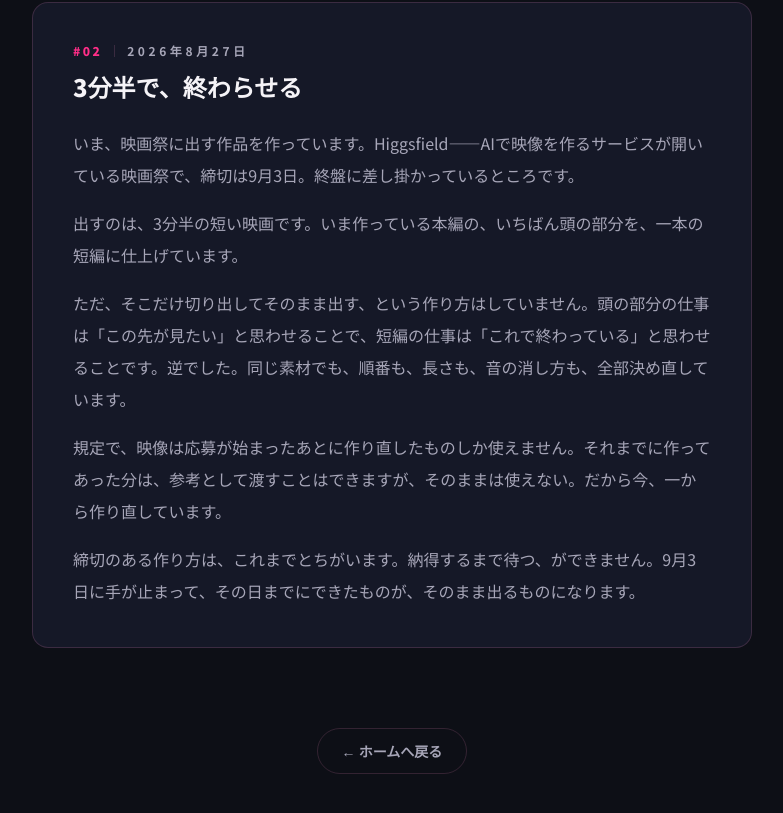
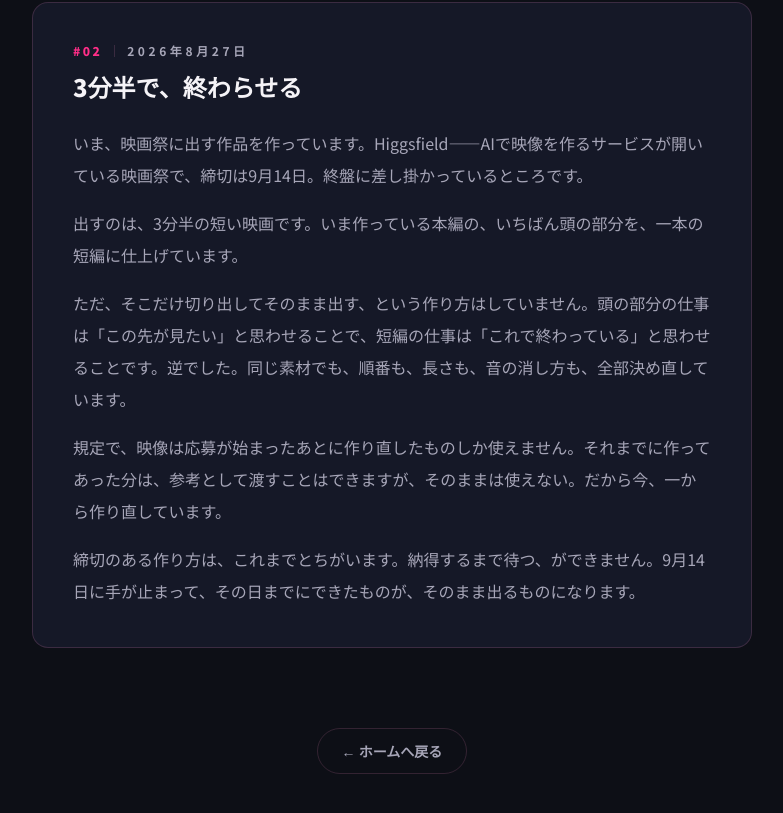
Before and after one commit to nakanointeria5963-alt/home-page, a Next.js app: page /journal in a window 1280 px wide. Shown: the part 1594-2407 px from the top of the page, without its empty margins (248-1031 px from the left). Built offline with nearby package versions, Linux system fonts and the light colour scheme.

Commit message:
制作日誌 #02 の締切を訂正(9月3日 → 9月14日)
締切は 2026-08-27 に延長されていた(WIP公開 9月12日 / 最終提出 9月14日)。
公開時に書いた「9月3日」は、その時点の台帳に基づく古い日付だった。

```diff
--- a/src/app/journal/entries.ts
+++ b/src/app/journal/entries.ts
@@ -27,11 +27,11 @@ export const JOURNAL_ENTRIES: JournalEntry[] = [
     date: "2026-08-27",
     title: "3分半で、終わらせる",
     paragraphs: [
-      "いま、映画祭に出す作品を作っています。Higgsfield——AIで映像を作るサービスが開いている映画祭で、締切は9月3日。終盤に差し掛かっているところです。",
+      "いま、映画祭に出す作品を作っています。Higgsfield——AIで映像を作るサービスが開いている映画祭で、締切は9月14日。終盤に差し掛かっているところです。",
       "出すのは、3分半の短い映画です。いま作っている本編の、いちばん頭の部分を、一本の短編に仕上げています。",
       "ただ、そこだけ切り出してそのまま出す、という作り方はしていません。頭の部分の仕事は「この先が見たい」と思わせることで、短編の仕事は「これで終わっている」と思わせることです。逆でした。同じ素材でも、順番も、長さも、音の消し方も、全部決め直しています。",
       "規定で、映像は応募が始まったあとに作り直したものしか使えません。それまでに作ってあった分は、参考として渡すことはできますが、そのままは使えない。だから今、一から作り直しています。",
-      "締切のある作り方は、これまでとちがいます。納得するまで待つ、ができません。9月3日に手が止まって、その日までにできたものが、そのまま出るものになります。",
+      "締切のある作り方は、これまでとちがいます。納得するまで待つ、ができません。9月14日に手が止まって、その日までにできたものが、そのまま出るものになります。",
     ],
   },
   {
```
